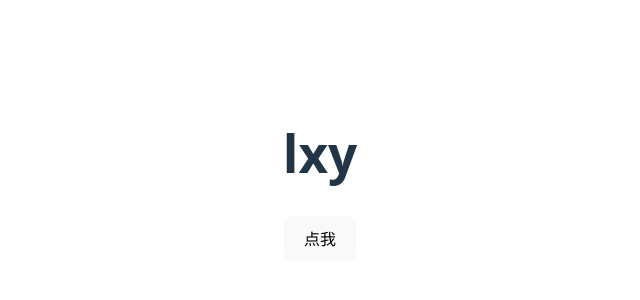
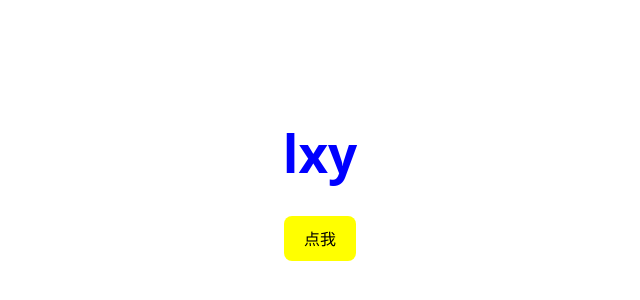
Before and after one commit to lxy123hh/learn_frontend, a Vue app in the folder learn_vue/: page / in a window 1280 px wide. Shown: the part 224-524 px from the top of the page, without its empty margins (320-960 px from the left). Built offline with nearby package versions, Linux system fonts and the light colour scheme.

Commit message:
feat:vue_first

```diff
--- a/learn_vue/src/App.vue
+++ b/learn_vue/src/App.vue
@@ -13,3 +13,12 @@ function click_button() {
 }
 
 </script>
+
+<style>
+h1 {
+  color: blue;
+}
+button {
+  background-color: yellow;
+}
+</style>
```
